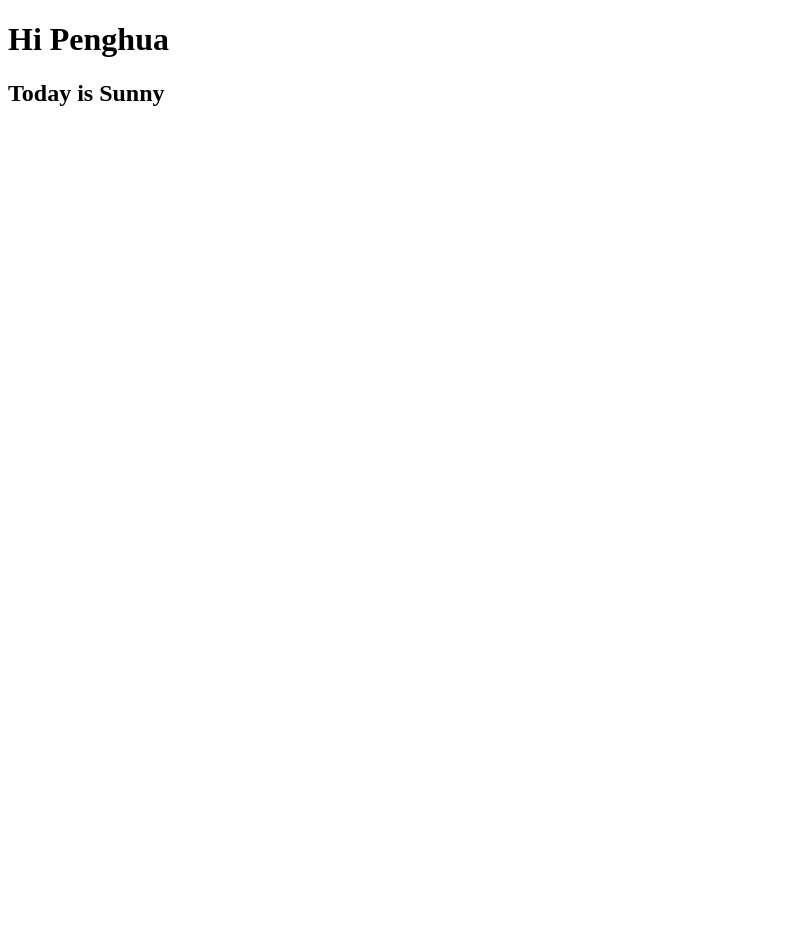
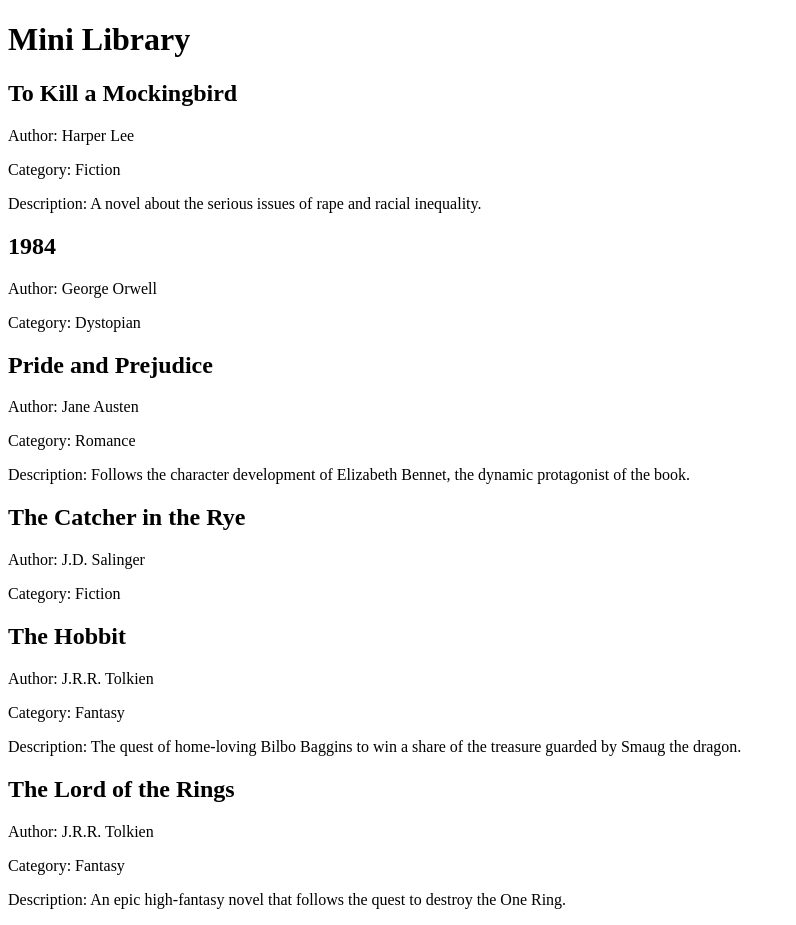
Before and after one commit to BarnabasWooh/Penghua_Liu_Learning_AngularF26, an Angular app: page / in a window 1280 px wide. Shown: the whole page, without its empty margins (0-796 px from the left). Before the commit the page ends 800 px from the top, so only its background shows below. Built offline with nearby package versions, Linux system fonts and the light colour scheme.

Commit message:
display book list

```diff
--- a/src/app/app.html
+++ b/src/app/app.html
@@ -1,2 +1,14 @@
-<h1>Hi {{ title}}</h1>
-<h2>Today is {{ weather}}</h2>
+<h1>Mini Library</h1>
+
+@for (book of books; track book.id){
+  <div>
+    <h2>{{book.name}}</h2>
+    <p>Author: {{book.author}}</p>
+    <p>Category: {{book.category}}</p>
+    @if (book.description){
+      <p>Description: {{book.description}}</p>
+    }
+  </div>
+} @empty {
+  <p>Currently no book</p>
+}
--- a/src/app/app.ts
+++ b/src/app/app.ts
@@ -1,5 +1,6 @@
 import { Component, signal } from '@angular/core';
 import { RouterOutlet } from '@angular/router';
+import { Book } from './shared/model/book';
 
 @Component({
   imports: [RouterOutlet],
@@ -9,5 +10,49 @@ import { RouterOutlet } from '@angular/router';
 })
 export class App {
   protected readonly title=  'Penghua';
-  protected readonly  weather = 'Sunny'
+  protected readonly  weather = 'Sunny';
+  books: Book[] = [
+    {
+      id: 1,
+      name: "To Kill a Mockingbird",
+      author: "Harper Lee",
+      category: "Fiction",
+      description: "A novel about the serious issues of rape and racial inequality."
+    },
+    {
+      id: "B-002",
+      name: "1984",
+      author: "George Orwell",
+      category: "Dystopian",
+    },
+
+    {
+      id: 3,
+      name: "Pride and Prejudice",
+      author: "Jane Austen",
+      category: "Romance",
+      description: "Follows the character development of Elizabeth Bennet, the dynamic protagonist of the book."
+    },
+    {
+      id: "B-04",
+      name: "The Catcher in the Rye",
+      author: "J.D. Salinger",
+      category: "Fiction",
+    },
+    {
+      id: 5,
+      name: "The Hobbit",
+      author: "J.R.R. Tolkien",
+      category: "Fantasy",
+      description: "The quest of home-loving Bilbo Baggins to win a share of the treasure guarded by Smaug the dragon."
+    },
+
+    {
+      id: "B-06",
+      name: "The Lord of the Rings",
+      author: "J.R.R. Tolkien",
+      category: "Fantasy",
+      description: "An epic high-fantasy novel that follows the quest to destroy the One Ring."
+    }
+  ]
 }
```
Also changed, not shown: 1 other file (tests, documents, lock files or other folders).
